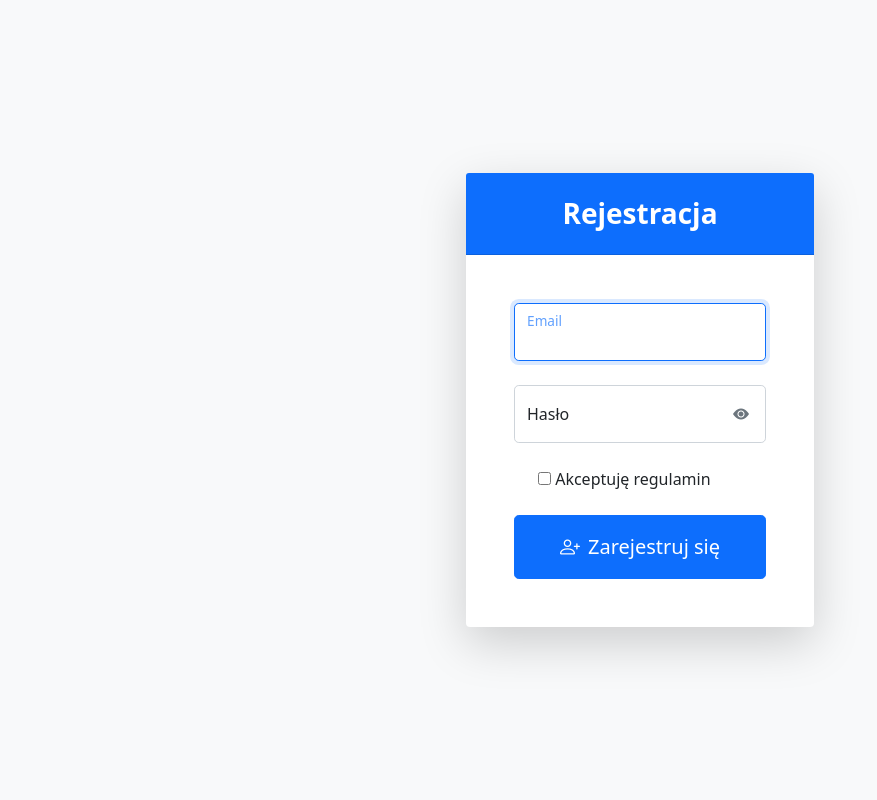
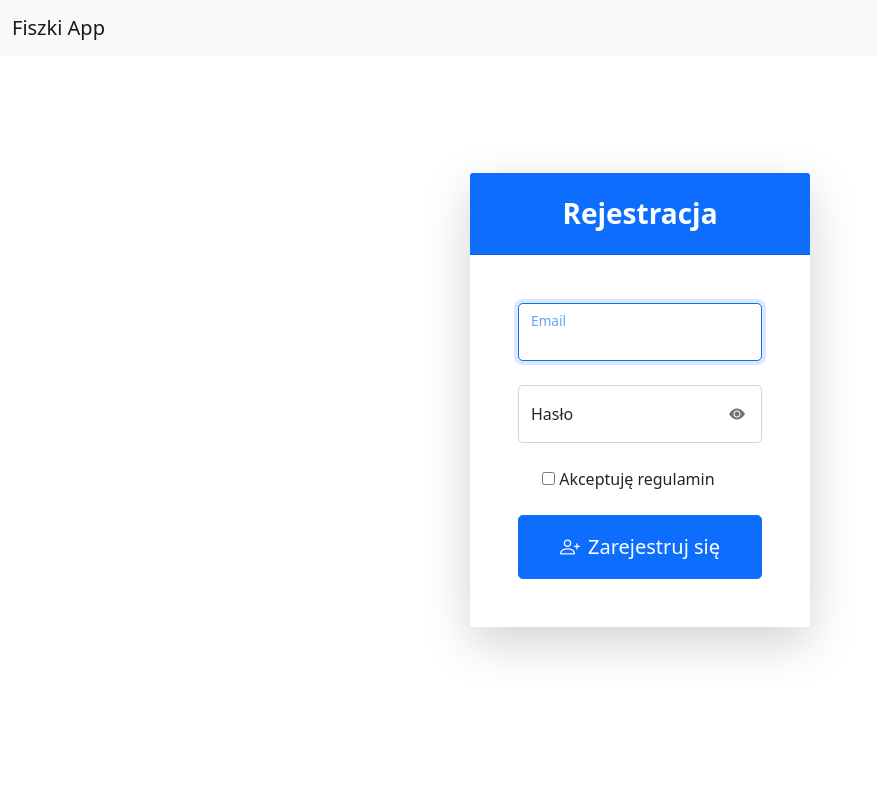
Before and after one commit to aniolekx/fiszki, a Symfony app: template templates/security/register.html.twig in a window 1280 px wide. Shown: the whole page, without its empty margins (0-877 px from the left). Run offline with Twig, Linux system fonts and the light colour scheme; the template is opened without the code that fills it, so the values that code supplies are empty; form fields are guessed from the names that the template uses; some libraries are stand-ins or nearby versions.

Commit message:
Zmiana szablonów logowania i rejestracji, aby rozszerzały 'base_with_minimal_nav.html.twig' zamiast 'base.html.twig'. Zaktualizowano bloki z 'body' na 'body_content' oraz usunięto tło z sekcji stylów.

```diff
--- /dev/null
+++ b/templates/base_with_minimal_nav.html.twig
@@ -0,0 +1,24 @@
+{% extends 'base.html.twig' %}
+
+{% block body %}
+    <nav class="navbar navbar-expand-lg navbar-light bg-light mb-4 fixed-top">
+        <div class="container-fluid">
+            <a class="navbar-brand" href="{{ path('app_home') }}">Fiszki App</a>
+            <button class="navbar-toggler" type="button" data-bs-toggle="collapse" data-bs-target="#navbarNav" aria-controls="navbarNav" aria-expanded="false" aria-label="Toggle navigation">
+                <span class="navbar-toggler-icon"></span>
+            </button>
+            <div class="collapse navbar-collapse" id="navbarNav">
+                <ul class="navbar-nav me-auto">
+                    {# Authenticated user links removed #}
+                </ul>
+                <ul class="navbar-nav ms-auto">
+                    {# Login/Register buttons removed #}
+                </ul>
+            </div>
+        </div>
+    </nav>
+
+    <div class="container">
+        {% block body_content %}{% endblock %}
+    </div>
+{% endblock %}
--- a/templates/security/login.html.twig
+++ b/templates/security/login.html.twig
@@ -1,4 +1,4 @@
-{% extends 'base.html.twig' %}
+{% extends 'base_with_minimal_nav.html.twig' %}
 
 {% block title %}Logowanie{% endblock %}
 
@@ -7,7 +7,6 @@
     <link rel="stylesheet" href="https://cdn.jsdelivr.net/npm/bootstrap-icons@1.11.3/font/bootstrap-icons.min.css">
     <style>
         body {
-            background-color: #f8f9fa;
             min-height: 100vh;
             display: flex;
             align-items: center;
@@ -49,7 +48,7 @@
     </style>
 {% endblock %}
 
-{% block body %}
+{% block body_content %}
     <div class="container py-5">
         <div class="row justify-content-center">
             <div class="col-12 col-md-6 col-lg-4">
--- a/templates/security/register.html.twig
+++ b/templates/security/register.html.twig
@@ -1,4 +1,4 @@
-{% extends 'base.html.twig' %}
+{% extends 'base_with_minimal_nav.html.twig' %}
 
 {% block title %}Rejestracja{% endblock %}
 
@@ -7,7 +7,6 @@
     <link rel="stylesheet" href="https://cdn.jsdelivr.net/npm/bootstrap-icons@1.11.3/font/bootstrap-icons.min.css">
     <style>
         body {
-            background-color: #f8f9fa;
             min-height: 100vh;
             display: flex;
             align-items: center;
@@ -49,7 +48,7 @@
     </style>
 {% endblock %}
 
-{% block body %}
+{% block body_content %}
     <div class="container py-5">
         <div class="row justify-content-center">
             <div class="col-12 col-md-6 col-lg-4">
```
